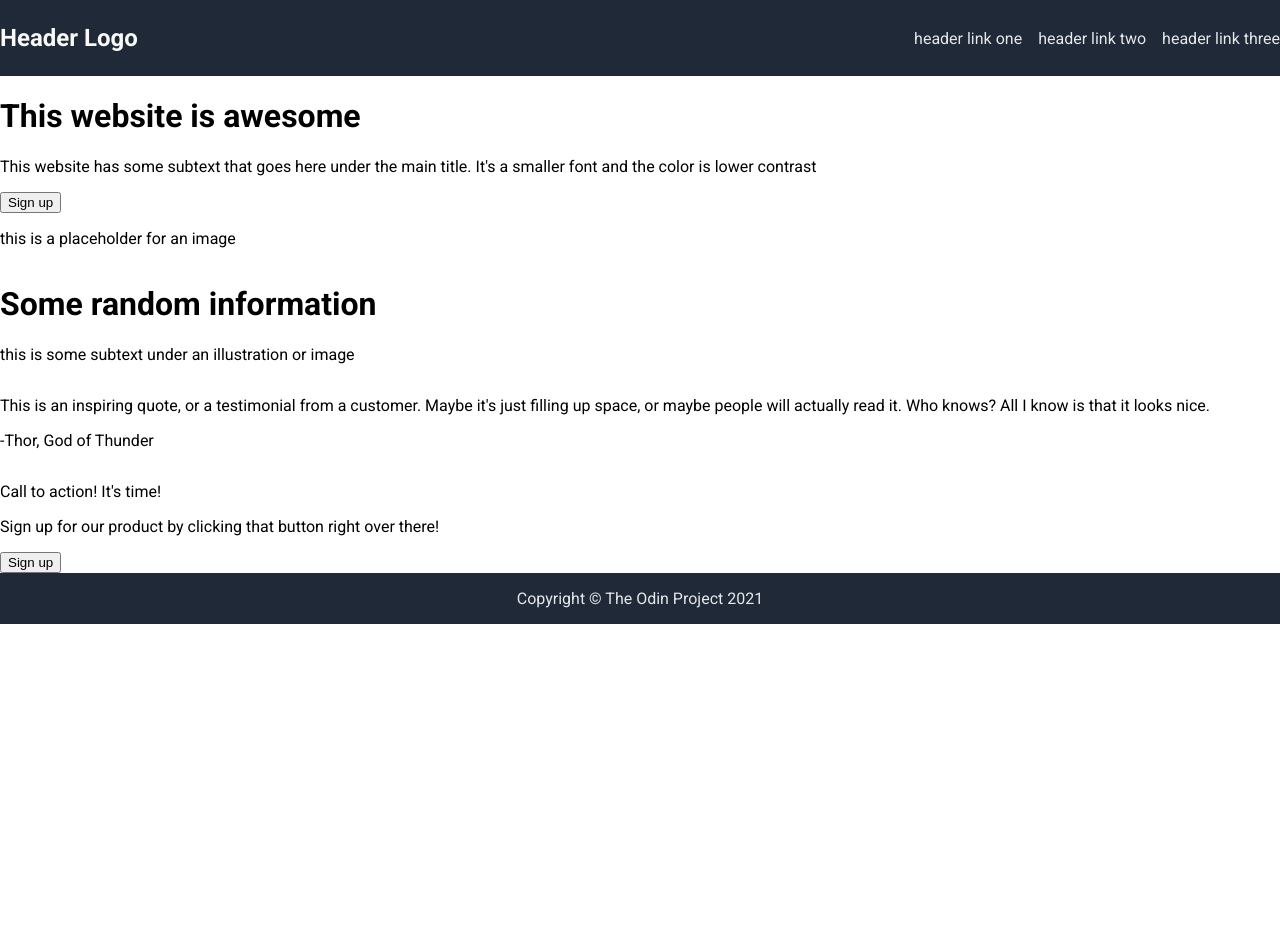
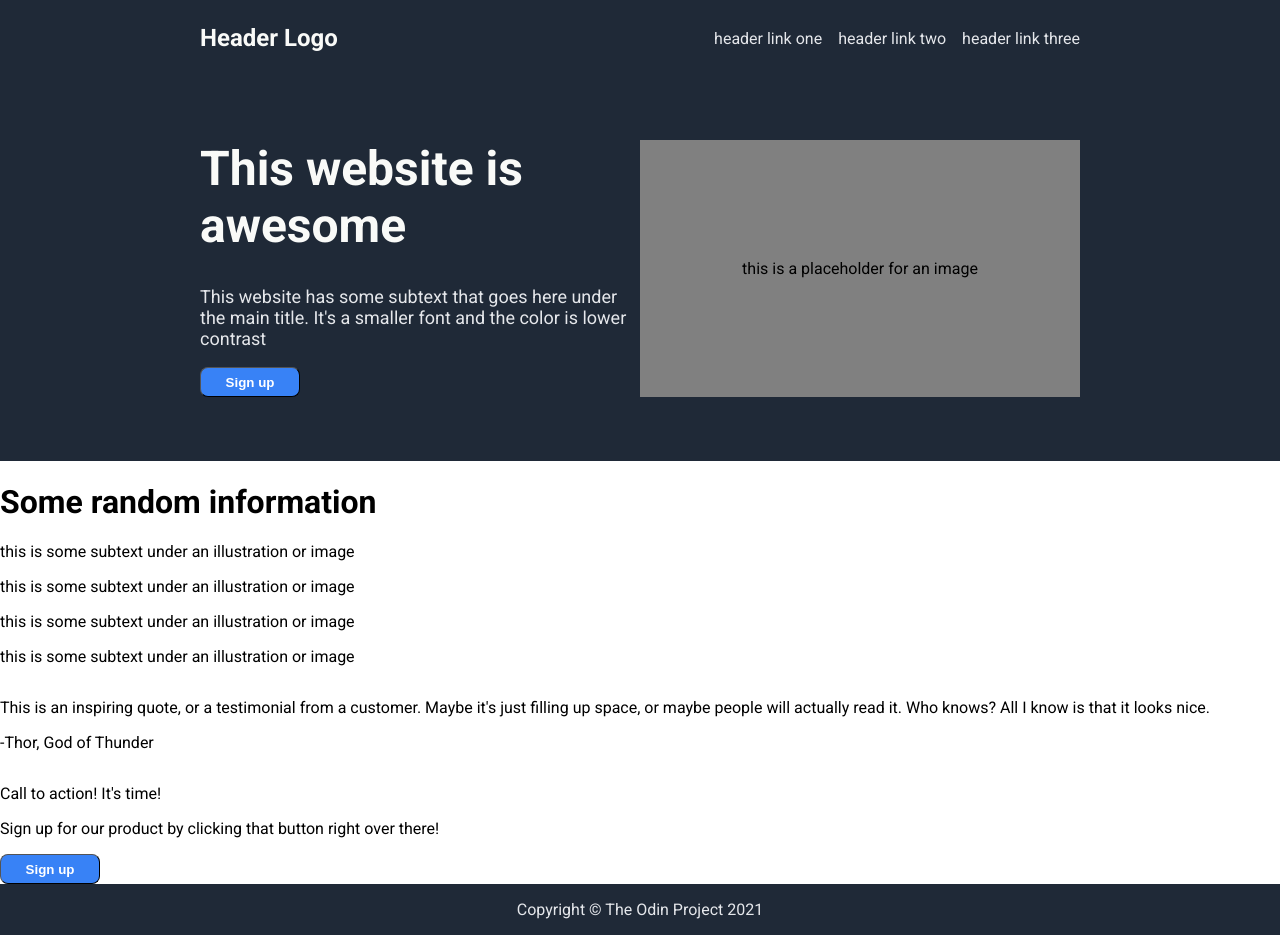
Before and after one commit to kceelandon/html-css-final-practice, a plain HTML site: page index.html in a window 1280 px wide. Before the commit the page ends 800 px from the top, so only its background shows below. Drawn offline with Linux system fonts and the light colour scheme.

Commit message:
fix some css and html divs

```diff
--- a/index.html
+++ b/index.html
@@ -7,7 +7,7 @@
     <link rel="stylesheet" href="styles.css">
 </head>
 <body>
-    <div class="body-sections">
+    <div class="first-section-container">
         <div class="header">
             <h3 class="logo">Header Logo</h1>
             <div class="header-links">
@@ -23,7 +23,6 @@
                 <button class="sign-up-one">Sign up</button>
             </div>
             <div class="right-card">
-                <div class="img-placeholder">
                 <p class="placeholder-text">this is a placeholder for an image</p>
             </div>
         </div>
@@ -31,6 +30,18 @@
     <div class="second-section">
         <h1 class="second-section-title">Some random information</h1>
         <div class="second-section-cards">
+            <div class="card">
+                <div class="card-img"></div>
+                <p class="card-text">this is some subtext under an illustration or image</p>
+            </div>
+            <div class="card">
+                <div class="card-img"></div>
+                <p class="card-text">this is some subtext under an illustration or image</p>
+            </div>
+            <div class="card">
+                <div class="card-img"></div>
+                <p class="card-text">this is some subtext under an illustration or image</p>
+            </div>
             <div class="card">
                 <div class="card-img"></div>
                 <p class="card-text">this is some subtext under an illustration or image</p>
@@ -52,7 +63,6 @@
             <button class="sign-up-two">Sign up</button>
         </div>
     </div>
-    </div>
     <div class="footer">
         <p>Copyright &copy; The Odin Project 2021</p>
     </div>
--- a/styles.css
+++ b/styles.css
@@ -3,7 +3,6 @@
     display: flex;
     justify-content: space-between;
     align-items: center;
-    background-color: #1F2937;
 }
 
 .logo {
@@ -16,9 +15,13 @@
     gap: 16px;
 }
 
-.body-sections {
+.first-section-container {
     display: flex;
     flex-direction: column;
+    background-color: #1F2937;
+    padding-left: 200px;
+    padding-right: 200px;
+    gap: 32px;
 }
 
 .footer {
@@ -28,6 +31,55 @@
 .footer p {
     text-align: center;
     color: #E5E7Eb;
+}
+
+.first-section {
+    background-color: #1F2937;
+    display: flex;
+    padding-top: 32px;
+    padding-bottom: 64px;
+}
+
+.left-card {
+    flex: 1;
+}
+
+.right-card {
+    flex: 1;
+}
+
+.right-card {
+    display: flex;
+    justify-content: center;
+    align-items: center;
+    background-color: grey;
+}
+
+.left-card h1 {
+    font-size: 48px;
+    font-weight: bolder;
+    color: #F9FAF8;
+    margin-top: 0;
+}
+
+.left-card p {
+    font-size: 18px;
+    color: #e5e7eb;
+}
+
+.second-section {
+    background-color: white;
+}
+
+button {
+    border-radius: 8px;
+    background-color: #3882f6;
+    font-weight: bold;
+    text-align: center;
+    width: 100px;
+    height: 30px;
+    color: white;
+    border-width: 1px;
 }
 
 a {
```
Lines whose indentation alone changed are shown as unchanged.
